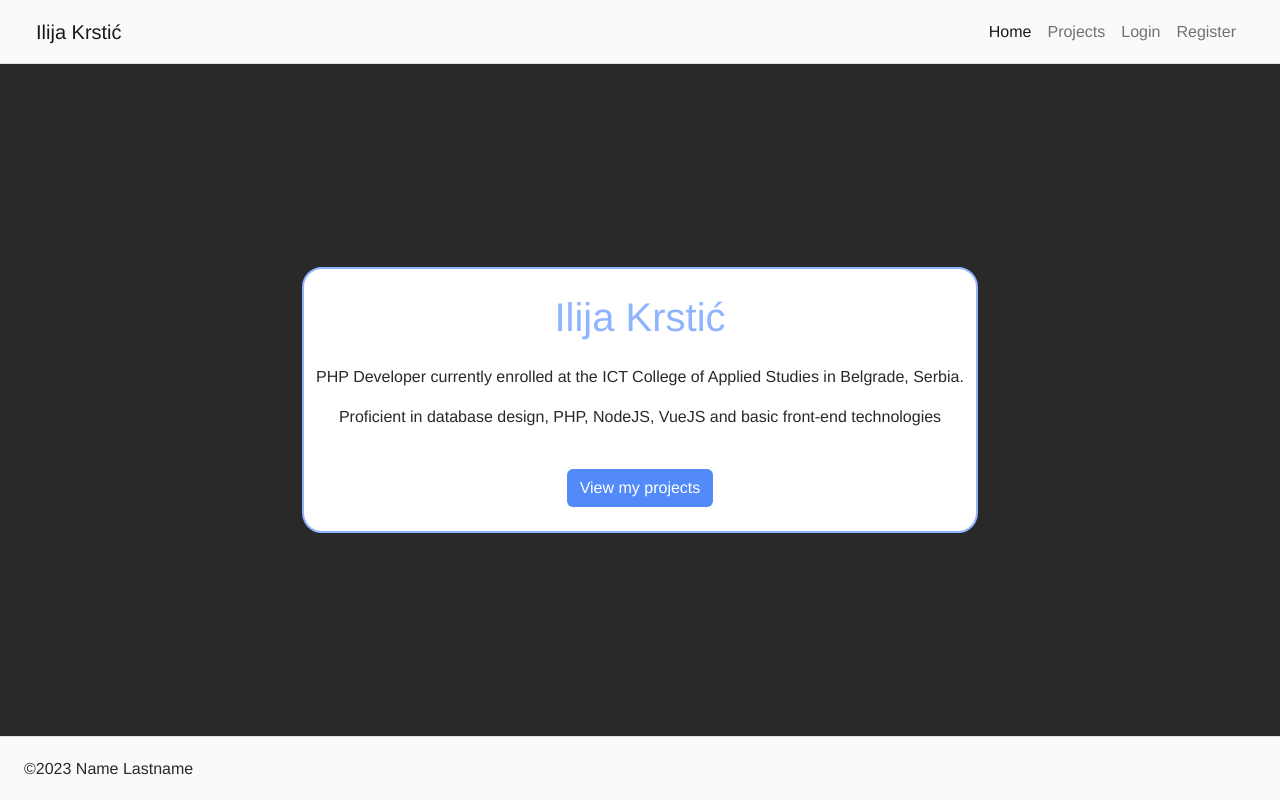
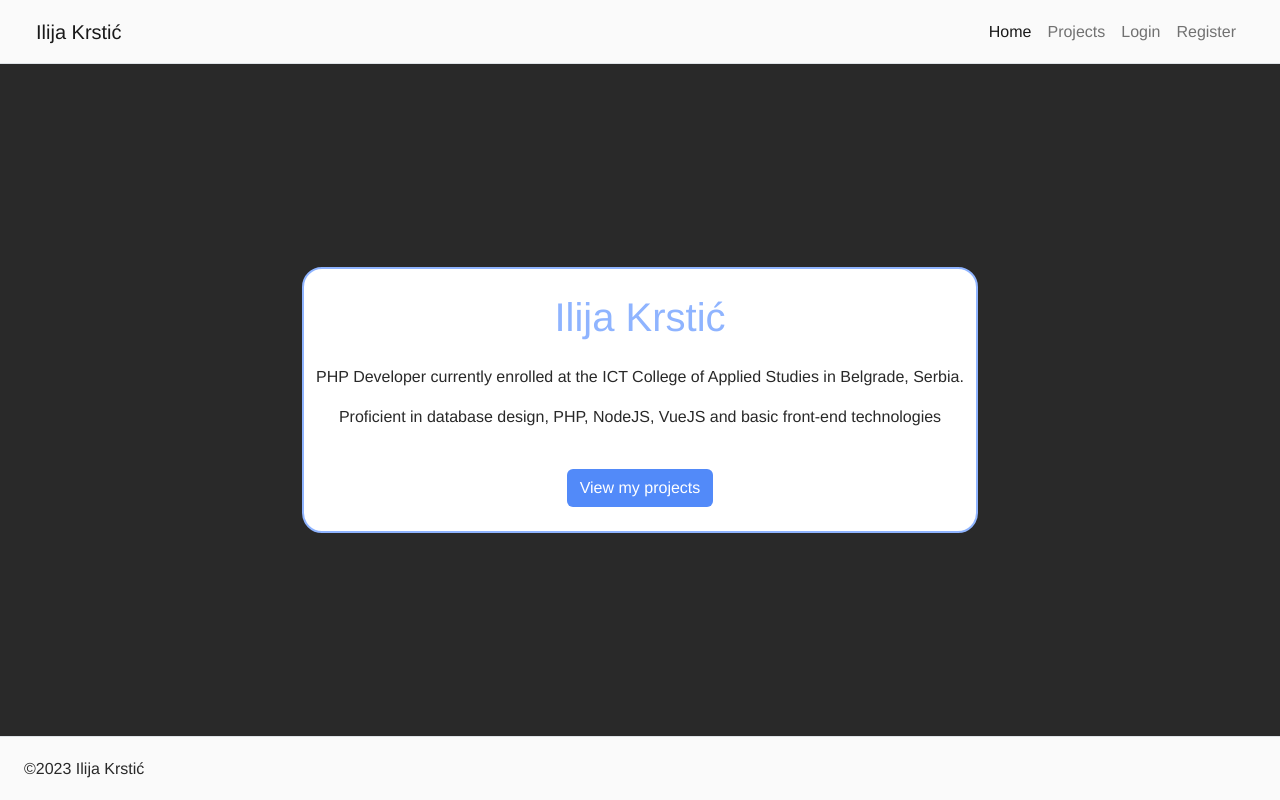
Before and after one commit to techbabette/Portfolio-Frontend, a Vue app: page /projects in a window 1280 px wide. Built offline with nearby package versions, Linux system fonts and the light colour scheme; no server answers; some icons are missing.

Commit message:
Footer personalization

```diff
--- a/src/components/Footer.vue
+++ b/src/components/Footer.vue
@@ -1,7 +1,7 @@
 <template>
 <footer class="d-flex flex-wrap justify-content-between align-items-center py-3 border-top">
     <div class="col-md-4 d-flex align-items-center">
-      <span>©2023 Name Lastname</span>
+      <span>©2023 Ilija Krstić</span>
     </div>
     <ul class="nav col-md-4 justify-content-end list-unstyled d-flex">
       <li v-for="FooterIconLink,index in FooterIconLinks" :key="index" class="ms-3">
```
